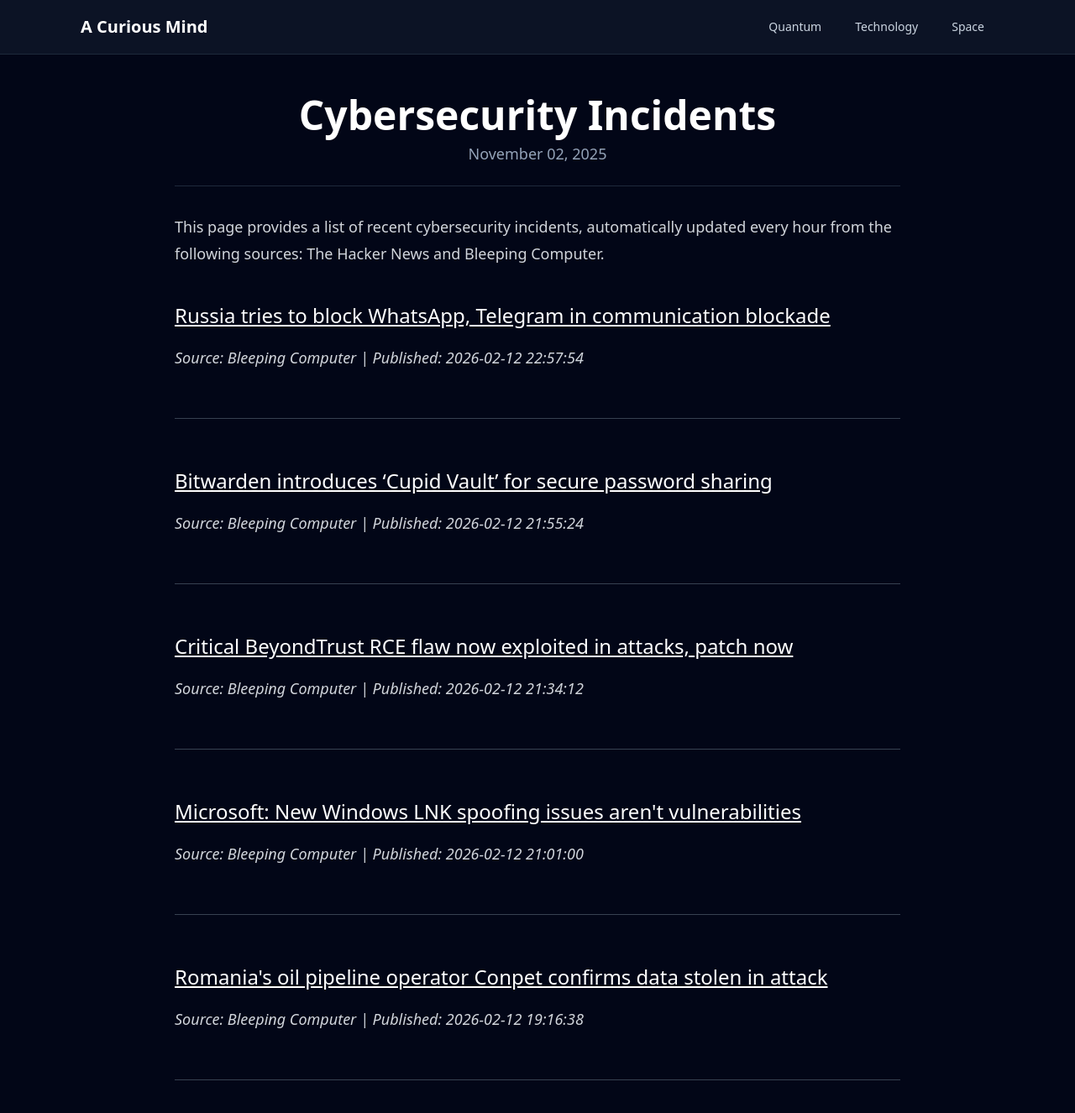
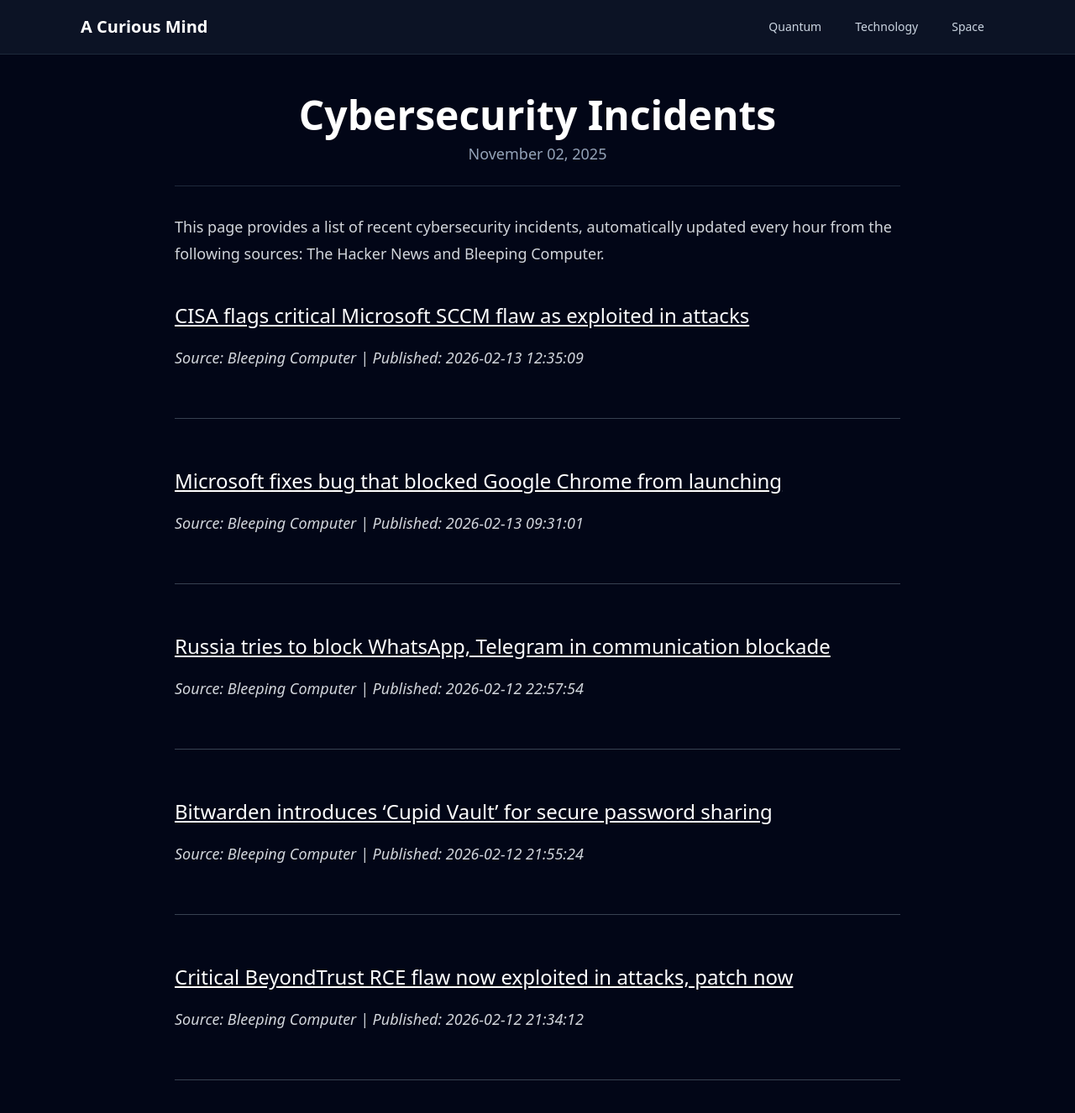
Before and after one commit to onehl7/onehl7.github.io, a Jekyll site: the page built from _posts/2025-11-02-cybersecurity-incidents.md, in a window 1280 px wide and 1400 px high. Shown: the top 1326 px of the window at 84% size. Built offline with Jekyll 4.4.1, drawn with Linux system fonts in a browser that asks for light colours; nearby versions of some CDN libraries.

Commit message:
Update news data

```diff
--- a/_data/news.json
+++ b/_data/news.json
@@ -1,4 +1,16 @@
 [
+  {
+    "source": "Bleeping Computer",
+    "title": "CISA flags critical Microsoft SCCM flaw as exploited in attacks",
+    "link": "https://www.bleepingcomputer.com/news/security/cisa-flags-microsoft-configmgr-rce-flaw-as-exploited-in-attacks/",
+    "published": "2026-02-13 12:35:09"
+  },
+  {
+    "source": "Bleeping Computer",
+    "title": "Microsoft fixes bug that blocked Google Chrome from launching",
+    "link": "https://www.bleepingcomputer.com/news/microsoft/microsoft-fixes-family-safety-bug-that-blocks-google-chrome-from-launching/",
+    "published": "2026-02-13 09:31:01"
+  },
   {
     "source": "Bleeping Computer",
     "title": "Russia tries to block WhatsApp, Telegram in communication blockade",
@@ -16,17 +28,5 @@
     "title": "Critical BeyondTrust RCE flaw now exploited in attacks, patch now",
     "link": "https://www.bleepingcomputer.com/news/security/critical-beyondtrust-rce-flaw-now-exploited-in-attacks-patch-now/",
     "published": "2026-02-12 21:34:12"
-  },
-  {
-    "source": "Bleeping Computer",
-    "title": "Microsoft: New Windows LNK spoofing issues aren't vulnerabilities",
-    "link": "https://www.bleepingcomputer.com/news/microsoft/microsoft-new-windows-lnk-spoofing-issues-arent-vulnerabilities/",
-    "published": "2026-02-12 21:01:00"
-  },
-  {
-    "source": "Bleeping Computer",
-    "title": "Romania's oil pipeline operator Conpet confirms data stolen in attack",
-    "link": "https://www.bleepingcomputer.com/news/security/romanias-oil-pipeline-operator-conpet-confirms-data-stolen-in-attack/",
-    "published": "2026-02-12 19:16:38"
   }
 ]
```
